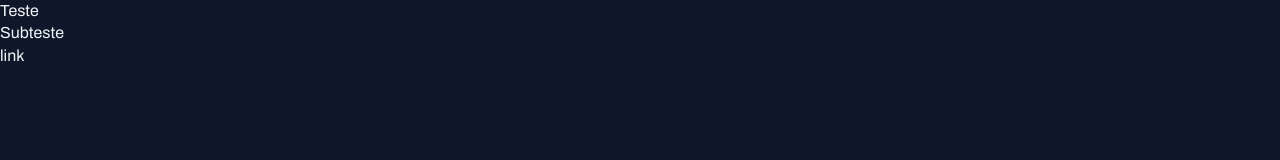
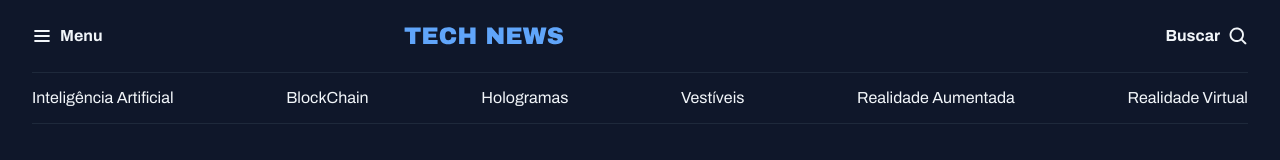
Before and after one commit to phpnogueira/Portal-de-Not-cias, a plain HTML site: page index.html in a window 1280 px wide. Drawn offline with Linux system fonts and the light colour scheme.

Commit message:
criando o header da página

```diff
--- a/index.html
+++ b/index.html
@@ -13,8 +13,31 @@
     <link rel="stylesheet" href="styles/index.css" />
   </head>
   <body>
-    <h1>Teste</h1>
-    <h2>Subteste</h2>
-    <a href="#">link</a>
+    <header class="container">
+      <nav id="primary" class="grid grid-flow-col">
+        <div>
+          <img src="assets/icons/List.svg" alt="icone de menu" />
+          <strong>Menu</strong>
+        </div>
+
+        <div>
+          <img src="assets/Logo.svg" alt="TechNews Logo" />
+        </div>
+
+        <div>
+          <strong>Buscar</strong>
+          <img src="assets/icons/MagnifyingGlass.svg" alt="Ícone de busca" />
+        </div>
+      </nav>
+
+      <nav id="secondary" class="grid grid-flow-col">
+        <a href="#">Inteligência Artificial</a>
+        <a href="#">BlockChain</a>
+        <a href="#">Hologramas</a>
+        <a href="#">Vestíveis</a>
+        <a href="#">Realidade Aumentada</a>
+        <a href="#">Realidade Virtual</a>
+      </nav>
+    </header>
   </body>
 </html>
--- a/styles/global.css
+++ b/styles/global.css
@@ -39,3 +39,19 @@ h2,
 h3 {
   font: inherit;
 }
+
+.container {
+  max-width: 1280px;
+  padding-inline: 32px;
+  margin-inline: auto;
+}
+
+/* utility-first   */
+
+.grid {
+  display: grid;
+}
+
+.grid-flow-col {
+  grid-auto-flow: column;
+}
--- /dev/null
+++ b/styles/header.css
@@ -0,0 +1,20 @@
+#primary {
+  padding-block: 20px;
+
+  div {
+    display: flex;
+    align-items: center;
+    gap: 8px;
+  }
+}
+
+div:nth-child(3) {
+  justify-self: end;
+}
+
+#secondary {
+  padding-block: 14px;
+  border: solid 1px var(--stroke-color);
+  border-inline: none;
+  justify-content: space-between;
+}
--- a/styles/index.css
+++ b/styles/index.css
@@ -1 +1,2 @@
 @import url(global.css);
+@import url(header.css);
```
